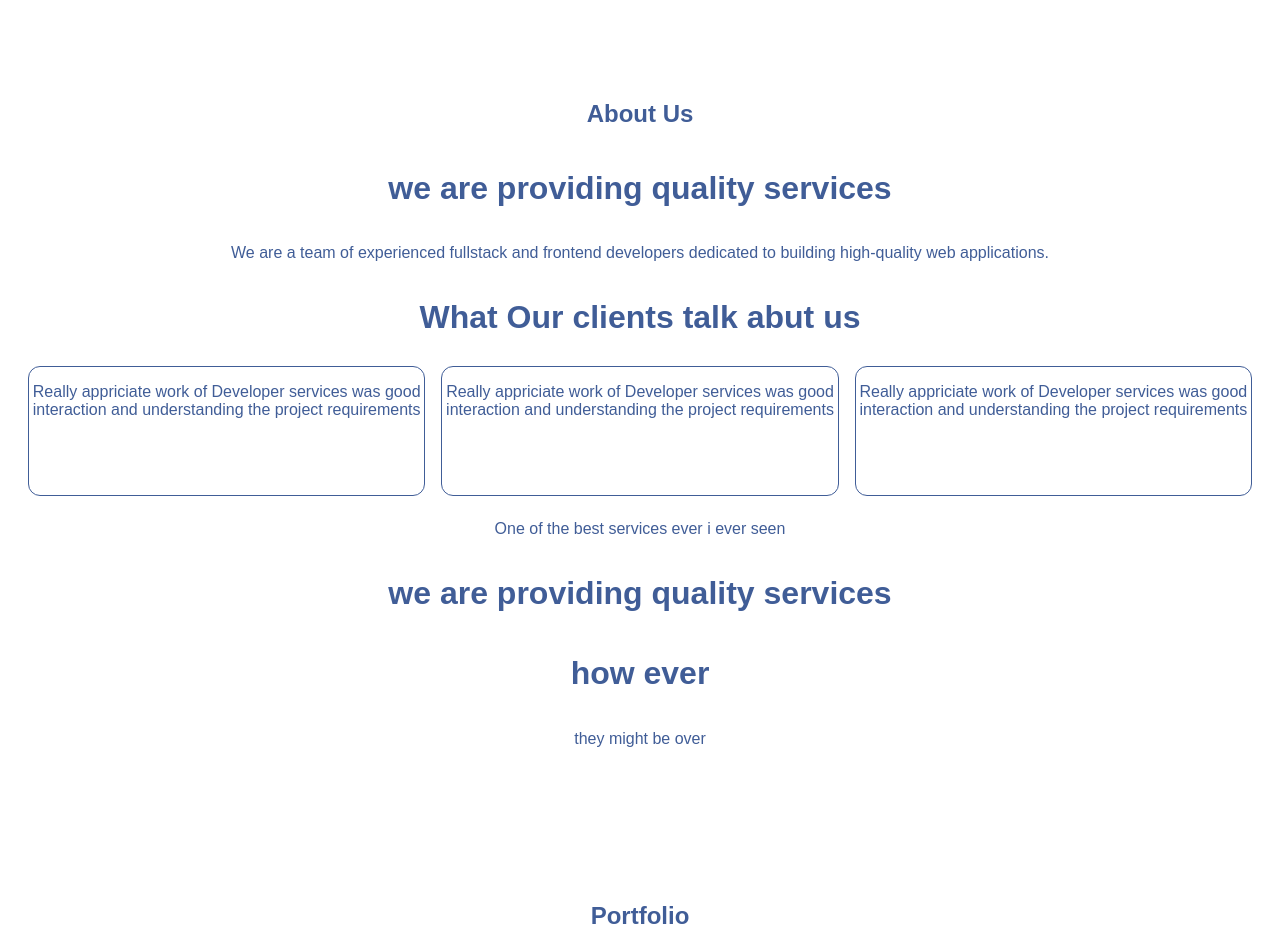
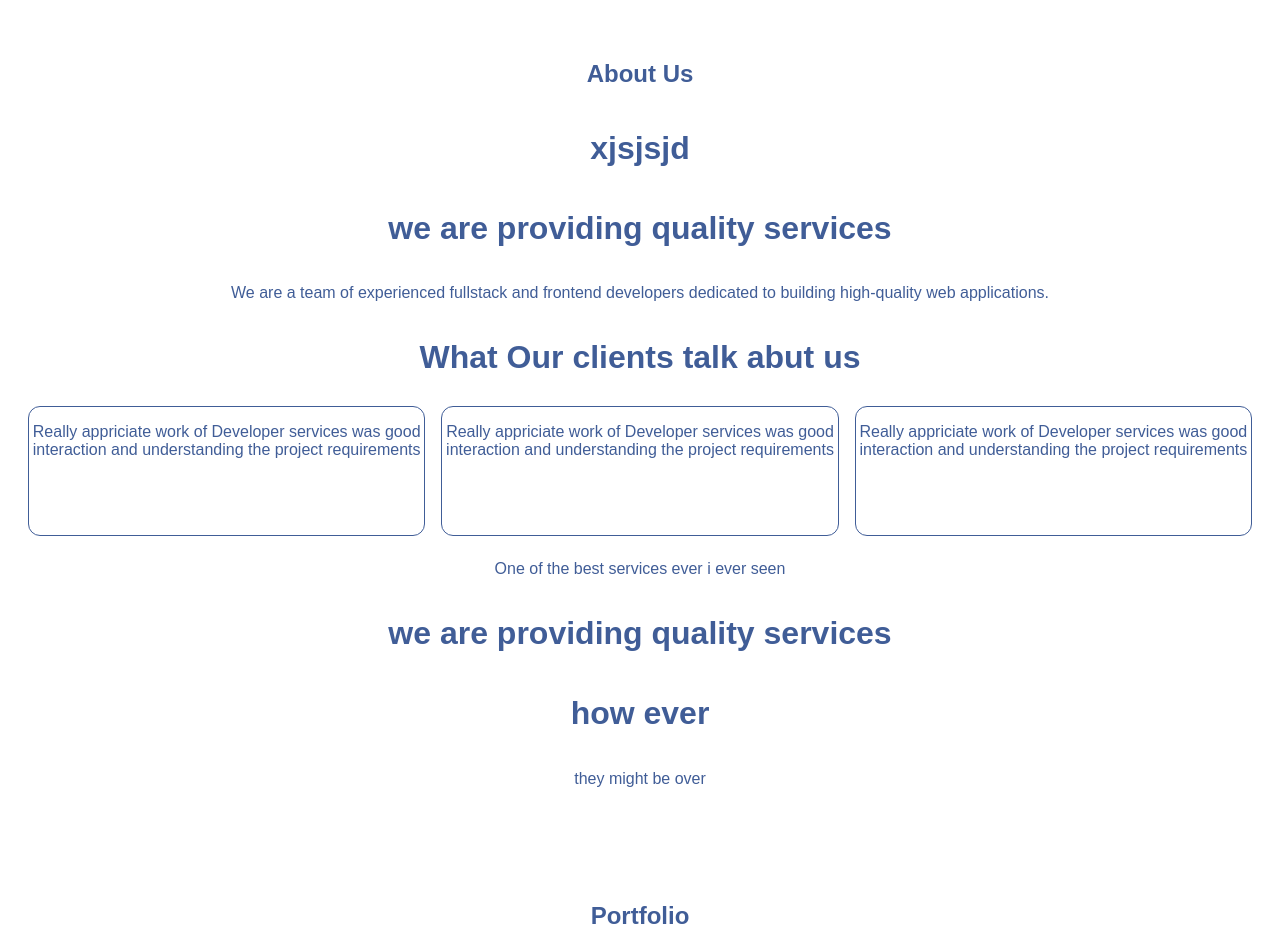
Before and after one commit to lakshmivenkateswara2356/mynewbusinesswebsite, a React (Create React App) app: page / in a window 1280 px wide. Shown: the part 1000-1927 px from the top of the page. Built offline with nearby package versions, Linux system fonts and the light colour scheme.

Commit message:
demonstrate

```diff
--- a/src/components/About/index.js
+++ b/src/components/About/index.js
@@ -5,6 +5,7 @@ function About() {
   return (
     <div id="about" className="about">
       <h2>About Us</h2>
+      <h1>xjsjsjd</h1>
 <h1>we are providing quality services</h1>
       <p>We are a team of experienced fullstack and frontend developers dedicated to building high-quality web applications.</p>
       <h1> What Our clients talk abut us</h1>
```
